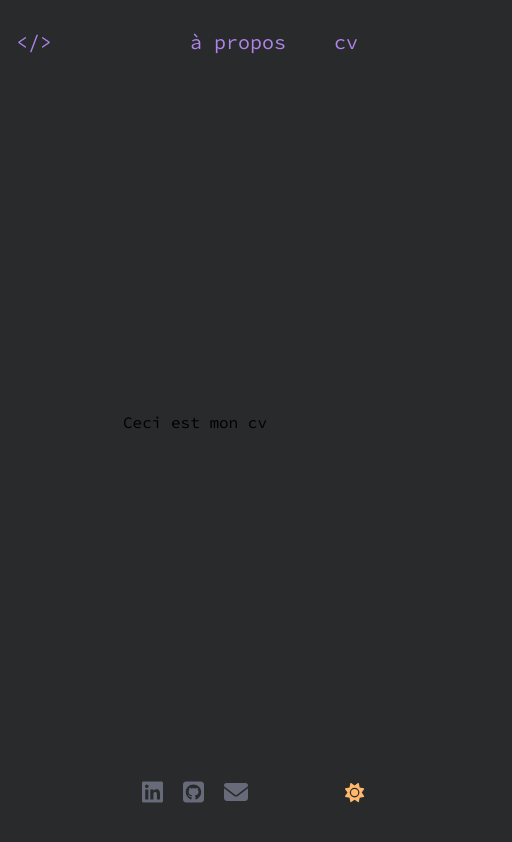
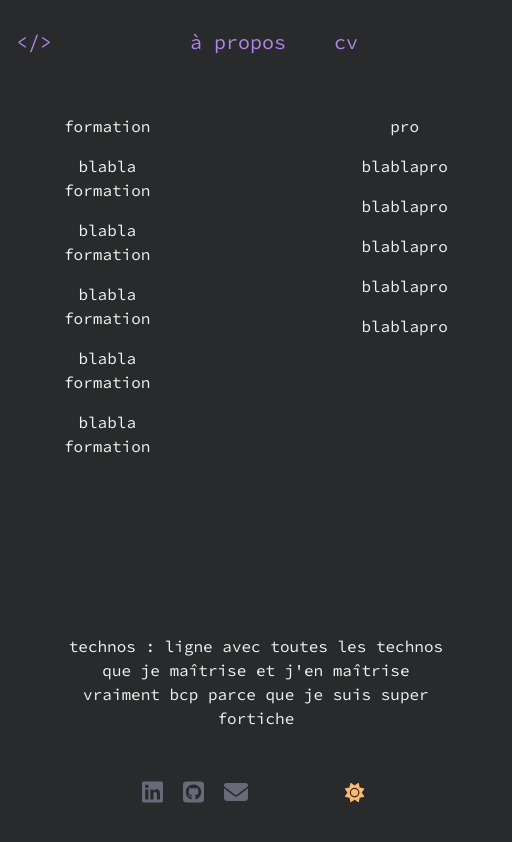
Before and after one commit to Sojabio/Portfolio, a React (Vite) app: page /resume in a window 390 px wide. Shown: the whole page, 512 px wide, since content can reach past the window. Built offline with nearby package versions, Linux system fonts and the light colour scheme; no server answers.

Commit message:
layout resume + fix light mode

```diff
--- a/src/components/buttons/buttons.css
+++ b/src/components/buttons/buttons.css
@@ -1,13 +1,20 @@
 .button {
   font-size: 1.5rem;
   cursor: pointer;
-  color:var(--light)
+  color:var(--light);
+  transition: 0.5s;
 }
 
 .button:hover{
+  color: var(--pink);
+  transition: 0.5s;
+}
+
+.dark-theme .button:hover{
   color: var(--green);
 }
 
 .toggle{
   font-size: 1.2rem;
+  color: var(--orange);
 }
--- a/src/components/buttons/toggle.jsx
+++ b/src/components/buttons/toggle.jsx
@@ -10,7 +10,7 @@ export default function ToggleButton() {
 
   return (
     <>
-      <div className="toggle" onClick={toggleDarkMode}>
+      <div className="button toggle" onClick={toggleDarkMode}>
         {darkMode ? (
           <FontAwesomeIcon icon={faSun} alt="switch to light mode" />
         ) : (
--- a/src/components/footer/footer.css
+++ b/src/components/footer/footer.css
@@ -1,5 +1,4 @@
 .footer {
-  background-color: white;
   position: fixed;
   bottom: 0;
   left: 0;
@@ -23,7 +22,6 @@
 }
 
 .foot-toggle {
-  color: var(--orange);
   position: absolute;
   right: 0; /* Position to the very right */
   cursor: pointer;
--- a/src/components/footer/footer.jsx
+++ b/src/components/footer/footer.jsx
@@ -9,12 +9,12 @@ const Footer = () => {
     <div className="footer">
       <ul>
         <li>
-          <a href="https://www.linkedin.com/in/solene-jabaud/">
+          <a href="https://www.linkedin.com/in/solene-jabaud/" target="_blank">
           <Linkedin/>
           </a>
         </li>
         <li>
-          <a href="https://github.com/Sojabio">
+          <a href="https://github.com/Sojabio" target="_blank">
           <Github/>
           </a>
         </li>
--- a/src/components/navbar/navbar.css
+++ b/src/components/navbar/navbar.css
@@ -1,5 +1,5 @@
 nav {
-  background-color: white;
+  background-color: var(--white);
   position: fixed;
   top: 0;
   left: 0;
@@ -21,7 +21,6 @@ nav ul {
 
 nav li {
   font-weight: bold;
-  color: #f2f2f2;
   text-decoration: none;
   font-size: 20px;
   padding: 1rem 1rem;
--- a/src/components/navbar/navbar.jsx
+++ b/src/components/navbar/navbar.jsx
@@ -1,7 +1,6 @@
 import { useState } from 'react';
 import './navbar.css';
 import { Link } from 'react-router-dom';
-import ToggleButton from '../buttons/toggle';
 
 const Navbar = () => {
   const [homeLinkContent, setHomeLinkContent] = useState('</>');
--- a/src/index.css
+++ b/src/index.css
@@ -22,6 +22,7 @@
   --light:  #676B79;
   --white: #f3f3f3;
   --very-dark-grey: #292A2B;
+  --grey: #373b41;
 }
 
 .dark-theme *{
@@ -29,18 +30,27 @@
 }
 
 
+/* Common styles for both light and dark modes */
 a {
-  /* font-weight: bold; */
+  color: var(--very-dark-grey); /* Set link color to very dark grey */
+  text-decoration: inherit;
+}
+
+a:hover{
+  color: var(--pink);
+}
+
+
+/* Dark mode styles */
+.dark-theme a {
   color: var(--purple);
-  text-decoration: inherit;
   transition: 0.5s;
 }
 
-a:hover {
+.dark-theme a:hover {
   color: var(--green);
   transition: 0.5s;
 }
-
 
 body {
   margin: 0;
@@ -49,23 +59,15 @@ body {
   min-width: 320px;
   min-height: 100vh;
   background-color: var(--white);
+  color: var(--very-dark-grey)
 }
 
 body.dark-theme {
   background-color: var(--very-dark-grey);
+  color: var(--white)
 }
 
 h1 {
   font-size: 3.2em;
   line-height: 1.1;
 }
-
-/* @media (prefers-color-scheme: light) {
-  :root {
-    color: #213547;
-    background-color: #ffffff;
-  }
-  a:hover {
-    color: #747bff;
-  }
-} */
--- a/src/pages/Home/home.css
+++ b/src/pages/Home/home.css
@@ -1,15 +1,42 @@
-pre {
-  color:#FF75B5;
+pre{
   font-size: 5rem;
+  transition: 0.5s;
+  color: var(--very-dark-grey);
+}
+
+pre:hover {
+  color: var(--pink);
   transition: 0.5s;
 }
 
-pre:hover {
+.dark-theme pre{
+  color: var(--pink);
+}
+
+.dark-theme pre:hover {
   color: var(--green);
-  transition: 0.5s;
+}
+
+.brackets .dark-theme{
+  color: var(--blue-light);
 }
 
 .brackets {
-  color: var(--blue-light)   ;
+  color: var(--very-dark-grey);
   font-size: 2rem;
 }
+
+.bio-text {
+  white-space: nowrap; /* Empêche le texte de passer à la ligne automatiquement */
+}
+
+@media (max-width: 768px) {
+  .bio-text {
+    white-space: pre-line; /* Permet au texte de passer à la ligne en mode mobile */
+    font-size: 3rem; /* Ajustez la taille de police selon vos besoins */
+  }
+
+  .brackets{
+    font-size: 1.5rem;
+  }
+}
--- a/src/pages/Home/home.jsx
+++ b/src/pages/Home/home.jsx
@@ -17,8 +17,9 @@ const Home = () => {
     <>
     <Link to="/About"
       onMouseEnter={handleSojaHover}
-      onMouseLeave={handleSojaLeave}>
-      <pre>&lt;{sojabio}&gt;</pre>
+      onMouseLeave={handleSojaLeave}
+      className="bio-link">
+       <pre className="bio-text">&lt;{sojabio.replace(' ', '\n')}&gt;</pre>
       </Link>
     <Link className="brackets" to="/projects">{"{ portfolio }"}</Link>
     </>
--- a/src/pages/about/about.css
+++ b/src/pages/about/about.css
@@ -1,7 +1,15 @@
 .about{
+  color: var(--very-dark-grey);
+}
+
+span{
+  color: var(--pink)
+}
+
+.dark-theme .about {
   color: var(--orange);
 }
 
-span{
+.dark-theme span {
   color: var(--white)
 }
--- /dev/null
+++ b/src/pages/resume/resume.css
@@ -0,0 +1,9 @@
+.resume-container {
+  display: grid;
+  grid-template-columns: 1fr 1fr; /* Two equal-width columns */
+  gap: 25vh; /* Gap between columns */
+}
+
+.technos {
+  margin-top: 10rem;
+}
--- a/src/pages/resume/resume.jsx
+++ b/src/pages/resume/resume.jsx
@@ -1,7 +1,33 @@
+import './resume.css'
+
 const Resume = () => {
 
   return (
- <p>Ceci est mon cv </p>
+    <div>
+      <div className="resume-container">
+        <div>
+          <p>formation</p>
+          <p>blabla formation</p>
+          <p>blabla formation</p>
+          <p>blabla formation</p>
+          <p>blabla formation</p>
+          <p>blabla formation</p>
+        </div>
+        <div>
+          <p>pro </p>
+          <p>blablapro</p>
+          <p>blablapro</p>
+          <p>blablapro</p>
+          <p>blablapro</p>
+          <p>blablapro</p>
+        </div>
+      </div>
+      <div className="technos">
+        <p> technos : ligne avec toutes les technos que je maîtrise et j'en maîtrise vraiment bcp parce que je suis super fortiche</p>
+      </div>
+    </div>
+
+
   )
 }
 
```
